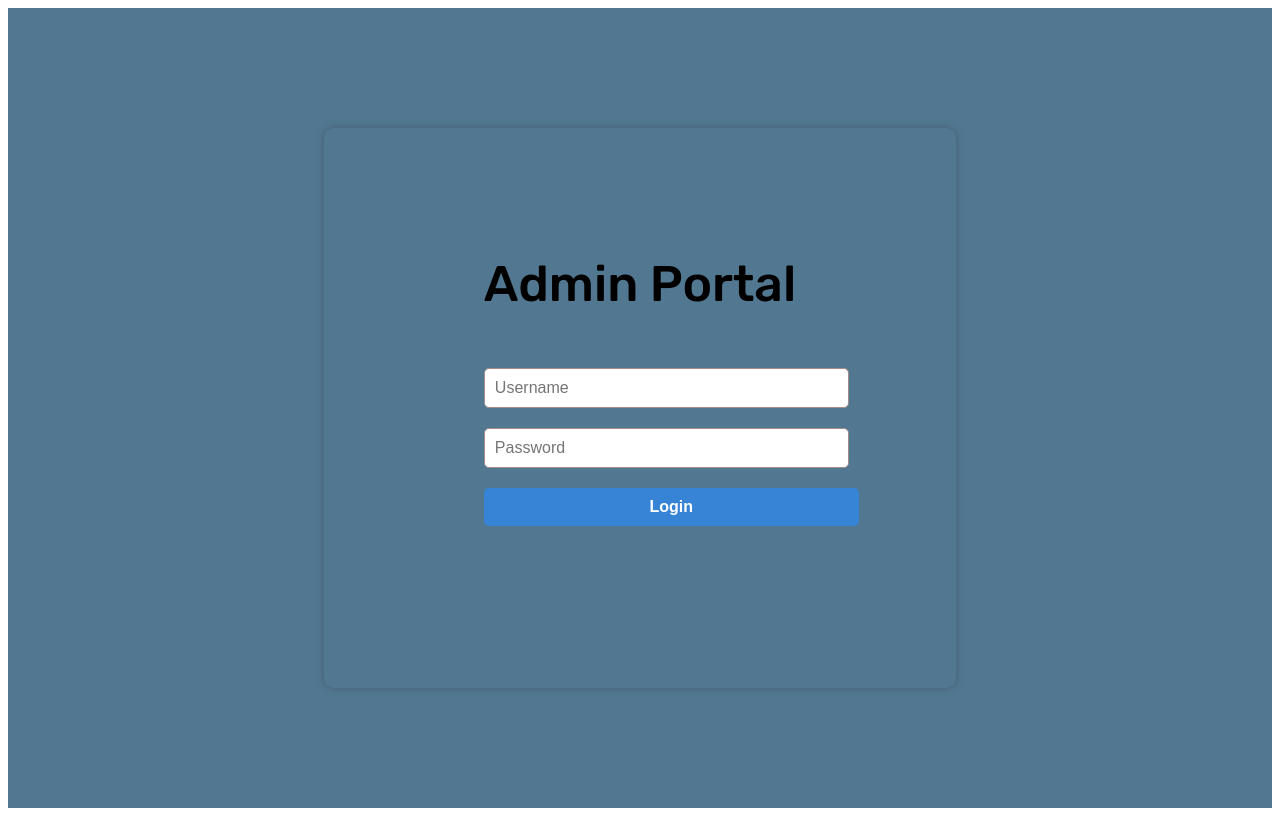
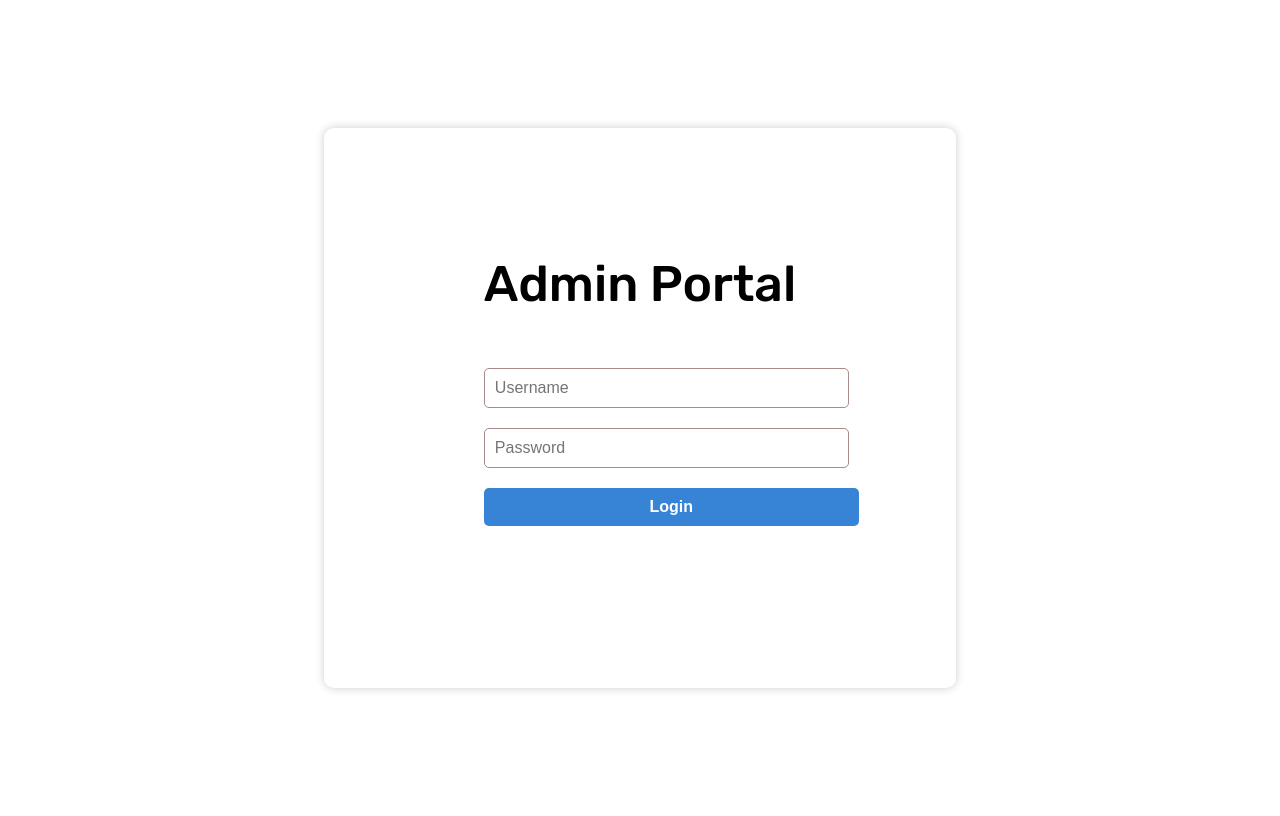
Before and after one commit to SandaruDias/CompanyB, a React (Vite) app in the folder FrontendPrabath/Frontend/: page /adminPortal in a window 1280 px wide. Built offline with nearby package versions, Linux system fonts and the light colour scheme.

Commit message:
login page done

```diff
--- a/FrontendPrabath/Frontend/src/App.jsx
+++ b/FrontendPrabath/Frontend/src/App.jsx
@@ -7,6 +7,7 @@ import GenerateReport from "./Pages/GenerateReport";
 import UpdateStock from "./Pages/UpdateStock";
 import SelectionPage from "./Pages/SelectionPage";
 import WorkerPortal from "./Pages/WorkerPortal";
+
 
 function App() {
   return (
--- a/FrontendPrabath/Frontend/src/Pages/LoginPage.jsx
+++ b/FrontendPrabath/Frontend/src/Pages/LoginPage.jsx
@@ -1,6 +1,7 @@
 import React, { useState } from "react";
 import "./../Styles/Login.css";
-import login_image from "./../Images/Login.png";
+
+
 
 function LoginPage() {
   const [details, setDetails] = useState({ username: "", password: "" });
@@ -24,7 +25,7 @@ function LoginPage() {
     <div className="login-container">
       <div className="login">
         <div className="details">
-          <h1 className="login-title">       Admin Portal</h1>
+          <h1 className="login-title">Admin Portal</h1>
           <div className="username">
             <input
               type="text"
--- a/FrontendPrabath/Frontend/src/Styles/Login.css
+++ b/FrontendPrabath/Frontend/src/Styles/Login.css
@@ -5,9 +5,10 @@
   justify-content: center;
   align-items: center;
   height: 100vh;
-  background-color: #edf0f2;
+  background-color: white; /* Set background color to white */
   gap: 20px;
 }
+
 .login {
   display: flex;
   justify-content: center;
@@ -17,12 +18,15 @@
   border-radius: 10px;
   box-shadow: 0 0 50px rgba(0, 0, 0, 0.2);
   column-gap: 100px;
+  background-color: white; /* Ensure background color is white */
 }
+
 .details {
   display: flex;
   flex-direction: column;
   gap: 20px;
   margin-bottom: 70px;
+
 }
 .details input[type="text"],
 input[type="password"] {
@@ -37,7 +41,7 @@ input[type="password"] {
 .login-button {
   width: 120%;
   padding: 10px;
-  background-color: #007bff;
+  background-color: #000000;
   color: #fff;
   border: none;
   border-radius: 5px;
@@ -48,7 +52,7 @@ input[type="password"] {
 }
 
 button:hover {
-  background-color: #0056b3;
+  background-color: #6a2626;
 }
 .login-title {
   font-size: 50px;
--- a/FrontendPrabath/Frontend/src/Styles/WorkerPortal.css
+++ b/FrontendPrabath/Frontend/src/Styles/WorkerPortal.css
@@ -5,7 +5,7 @@
   justify-content: center;
   align-items: center;
   height: 100vh;
-  background-color: #527891;
+  background-color: white    ;
   gap: 20px;
 }
 .login {
```
